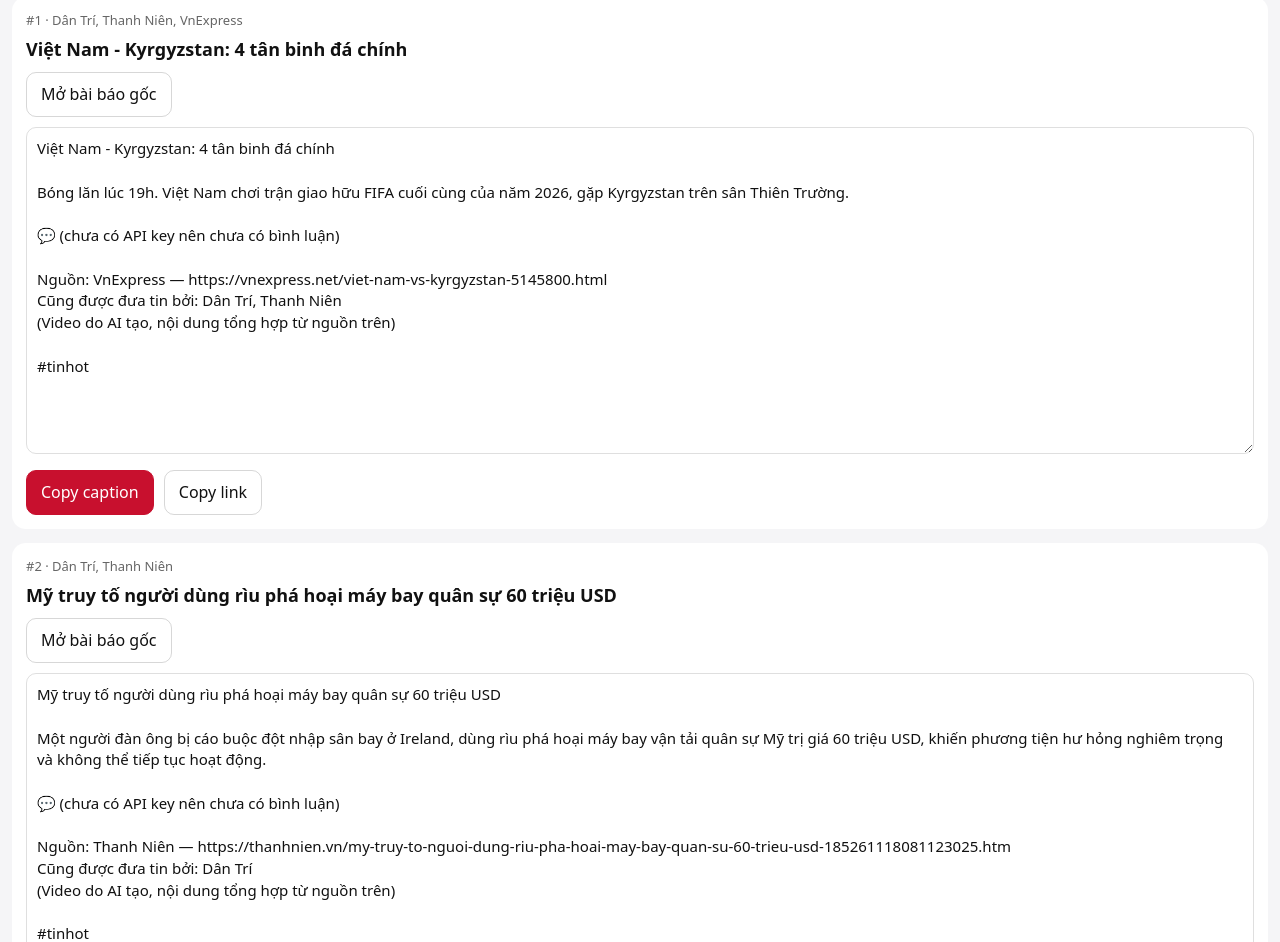
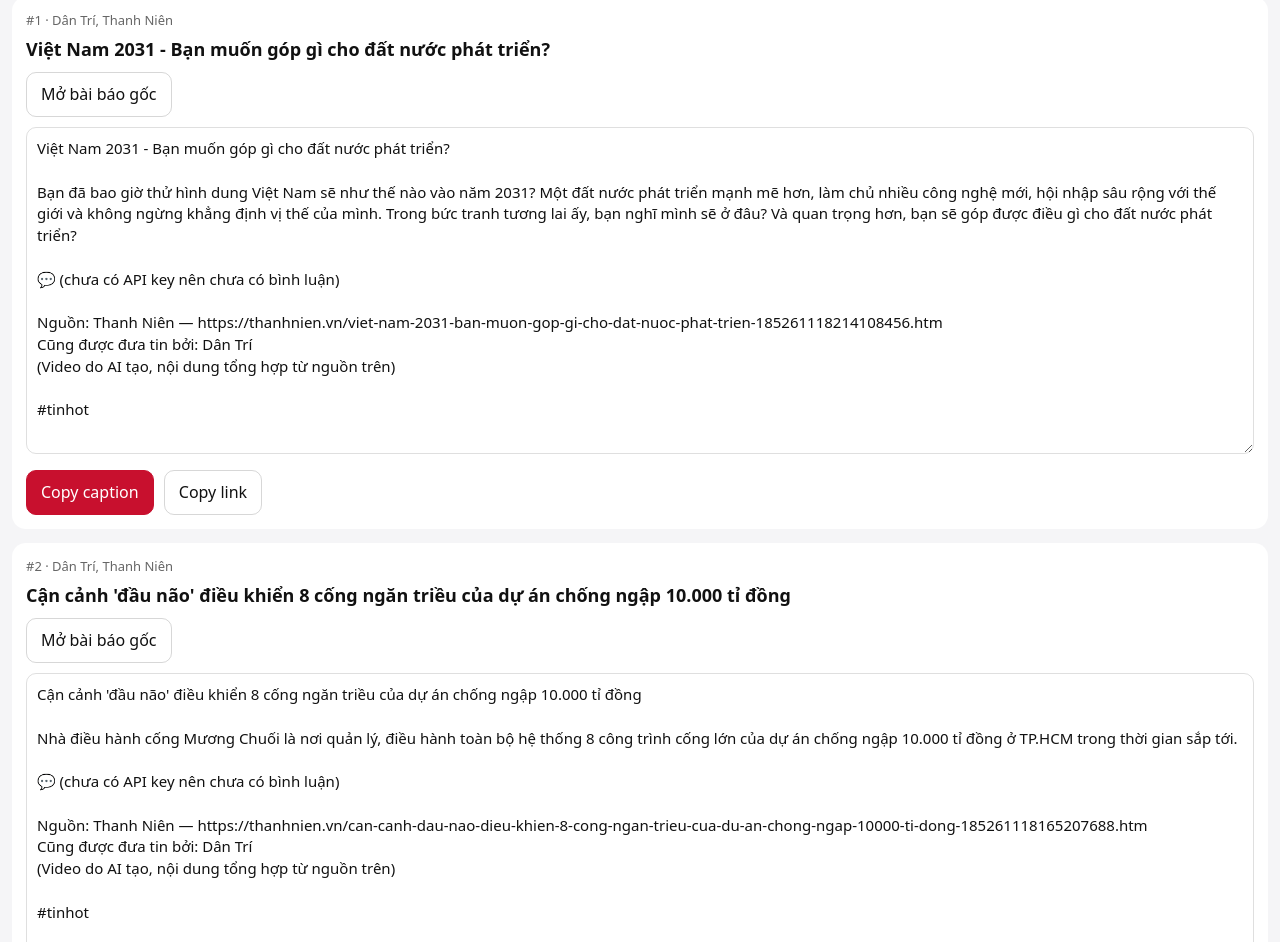
Before and after one commit to roosetup/tin-hot, a plain HTML site: page docs/index.html in a window 1280 px wide. Shown: the part 57-999 px from the top of the page. Drawn offline with Linux system fonts and the light colour scheme.

Commit message:
daily news

```diff
--- a/docs/index.html
+++ b/docs/index.html
@@ -1,5 +1,5 @@
 <!doctype html><html lang=vi><head><meta charset=utf-8>
-<meta name=viewport content="width=device-width,initial-scale=1"><title>Tin hot 18/11/2026</title>
+<meta name=viewport content="width=device-width,initial-scale=1"><title>Tin hot 19/11/2026</title>
 <style>:root{color-scheme:light dark;--bg:#f5f5f7;--c:#fff;--t:#111;--m:#666;--a:#c8102e}
 @media(prefers-color-scheme:dark){:root{--bg:#111;--c:#1c1c1e;--t:#eee;--m:#999}}
 body{margin:0;padding:12px;background:var(--bg);color:var(--t);font:16px/1.45 system-ui,sans-serif}
@@ -8,39 +8,39 @@ h1{font-size:18px;margin:4px 4px 12px}.card{background:var(--c);border-radius:14
 textarea{width:100%;box-sizing:border-box;font:inherit;font-size:15px;padding:10px;border-radius:10px;border:1px solid #8884;background:transparent;color:inherit;margin:10px 0}
 .btn{display:inline-block;padding:10px 14px;border-radius:10px;border:1px solid #8885;background:transparent;color:inherit;font:inherit;text-decoration:none;margin-right:6px}
 .pri{background:var(--a);border-color:var(--a);color:#fff}</style></head><body>
-<h1>Tin hot · 18/11/2026</h1><section class=card><div class=meta>#1 · Dân Trí, Thanh Niên, VnExpress</div>
-<h2>Việt Nam - Kyrgyzstan: 4 tân binh đá chính</h2>
-<a class=btn href="https://vnexpress.net/viet-nam-vs-kyrgyzstan-5145800.html" target=_blank rel=noopener>Mở bài báo gốc</a>
-<textarea id=t0 readonly rows=14>Việt Nam - Kyrgyzstan: 4 tân binh đá chính
+<h1>Tin hot · 19/11/2026</h1><section class=card><div class=meta>#1 · Dân Trí, Thanh Niên</div>
+<h2>Việt Nam 2031 - Bạn muốn góp gì cho đất nước phát triển?</h2>
+<a class=btn href="https://thanhnien.vn/viet-nam-2031-ban-muon-gop-gi-cho-dat-nuoc-phat-trien-185261118214108456.htm" target=_blank rel=noopener>Mở bài báo gốc</a>
+<textarea id=t0 readonly rows=14>Việt Nam 2031 - Bạn muốn góp gì cho đất nước phát triển?
 
-Bóng lăn lúc 19h. Việt Nam chơi trận giao hữu FIFA cuối cùng của năm 2026, gặp Kyrgyzstan trên sân Thiên Trường.
+Bạn đã bao giờ thử hình dung Việt Nam sẽ như thế nào vào năm 2031? Một đất nước phát triển mạnh mẽ hơn, làm chủ nhiều công nghệ mới, hội nhập sâu rộng với thế giới và không ngừng khẳng định vị thế của mình. Trong bức tranh tương lai ấy, bạn nghĩ mình sẽ ở đâu? Và quan trọng hơn, bạn sẽ góp được điều gì cho đất nước phát triển?
 
 💬 (chưa có API key nên chưa có bình luận)
 
-Nguồn: VnExpress — https://vnexpress.net/viet-nam-vs-kyrgyzstan-5145800.html
-Cũng được đưa tin bởi: Dân Trí, Thanh Niên
+Nguồn: Thanh Niên — https://thanhnien.vn/viet-nam-2031-ban-muon-gop-gi-cho-dat-nuoc-phat-trien-185261118214108456.htm
+Cũng được đưa tin bởi: Dân Trí
 (Video do AI tạo, nội dung tổng hợp từ nguồn trên)
 
 #tinhot</textarea>
 <button class="btn pri" onclick="cp('t0',this)">Copy caption</button>
 <button class=btn onclick="cp('l0',this)">Copy link</button>
-<input id=l0 value="https://vnexpress.net/viet-nam-vs-kyrgyzstan-5145800.html" readonly hidden></section><section class=card><div class=meta>#2 · Dân Trí, Thanh Niên</div>
-<h2>Mỹ truy tố người dùng rìu phá hoại máy bay quân sự 60 triệu USD</h2>
-<a class=btn href="https://thanhnien.vn/my-truy-to-nguoi-dung-riu-pha-hoai-may-bay-quan-su-60-trieu-usd-185261118081123025.htm" target=_blank rel=noopener>Mở bài báo gốc</a>
-<textarea id=t1 readonly rows=14>Mỹ truy tố người dùng rìu phá hoại máy bay quân sự 60 triệu USD
+<input id=l0 value="https://thanhnien.vn/viet-nam-2031-ban-muon-gop-gi-cho-dat-nuoc-phat-trien-185261118214108456.htm" readonly hidden></section><section class=card><div class=meta>#2 · Dân Trí, Thanh Niên</div>
+<h2>Cận cảnh &#x27;đầu não&#x27; điều khiển 8 cống ngăn triều của dự án chống ngập 10.000 tỉ đồng</h2>
+<a class=btn href="https://thanhnien.vn/can-canh-dau-nao-dieu-khien-8-cong-ngan-trieu-cua-du-an-chong-ngap-10000-ti-dong-185261118165207688.htm" target=_blank rel=noopener>Mở bài báo gốc</a>
+<textarea id=t1 readonly rows=14>Cận cảnh &#x27;đầu não&#x27; điều khiển 8 cống ngăn triều của dự án chống ngập 10.000 tỉ đồng
 
-Một người đàn ông bị cáo buộc đột nhập sân bay ở Ireland, dùng rìu phá hoại máy bay vận tải quân sự Mỹ trị giá 60 triệu USD, khiến phương tiện hư hỏng nghiêm trọng và không thể tiếp tục hoạt động.
+Nhà điều hành cống Mương Chuối là nơi quản lý, điều hành toàn bộ hệ thống 8 công trình cống lớn của dự án chống ngập 10.000 tỉ đồng ở TP.HCM trong thời gian sắp tới.
 
 💬 (chưa có API key nên chưa có bình luận)
 
-Nguồn: Thanh Niên — https://thanhnien.vn/my-truy-to-nguoi-dung-riu-pha-hoai-may-bay-quan-su-60-trieu-usd-185261118081123025.htm
+Nguồn: Thanh Niên — https://thanhnien.vn/can-canh-dau-nao-dieu-khien-8-cong-ngan-trieu-cua-du-an-chong-ngap-10000-ti-dong-185261118165207688.htm
 Cũng được đưa tin bởi: Dân Trí
 (Video do AI tạo, nội dung tổng hợp từ nguồn trên)
 
 #tinhot</textarea>
 <button class="btn pri" onclick="cp('t1',this)">Copy caption</button>
 <button class=btn onclick="cp('l1',this)">Copy link</button>
-<input id=l1 value="https://thanhnien.vn/my-truy-to-nguoi-dung-riu-pha-hoai-may-bay-quan-su-60-trieu-usd-185261118081123025.htm" readonly hidden></section>
+<input id=l1 value="https://thanhnien.vn/can-canh-dau-nao-dieu-khien-8-cong-ngan-trieu-cua-du-an-chong-ngap-10000-ti-dong-185261118165207688.htm" readonly hidden></section>
 <script>function cp(id,b){var e=document.getElementById(id),v=e.value;
 (navigator.clipboard?navigator.clipboard.writeText(v):Promise.reject()).catch(function(){e.hidden=false;e.select();document.execCommand('copy')}).then(function(){var o=b.textContent;b.textContent='Đã copy ✓';setTimeout(function(){b.textContent=o},1500)})}</script>
 </body></html>
```
Also changed, not shown: docs/latest.json (+12 -13 lines).
